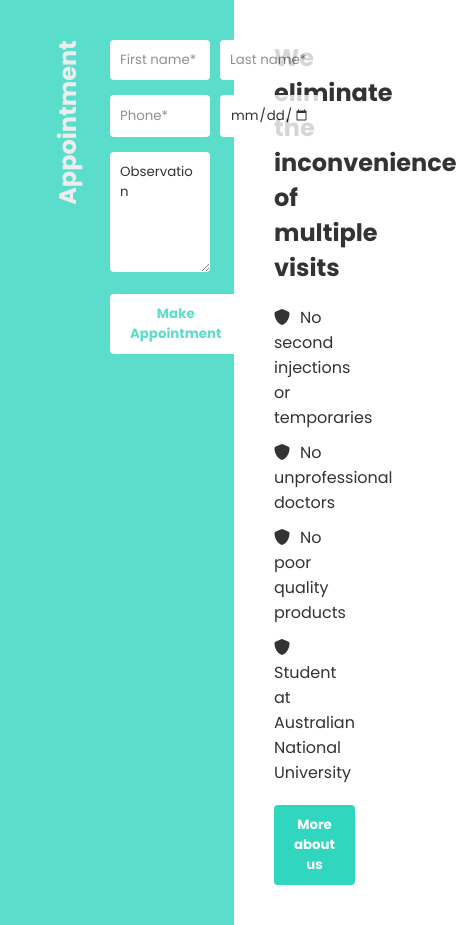
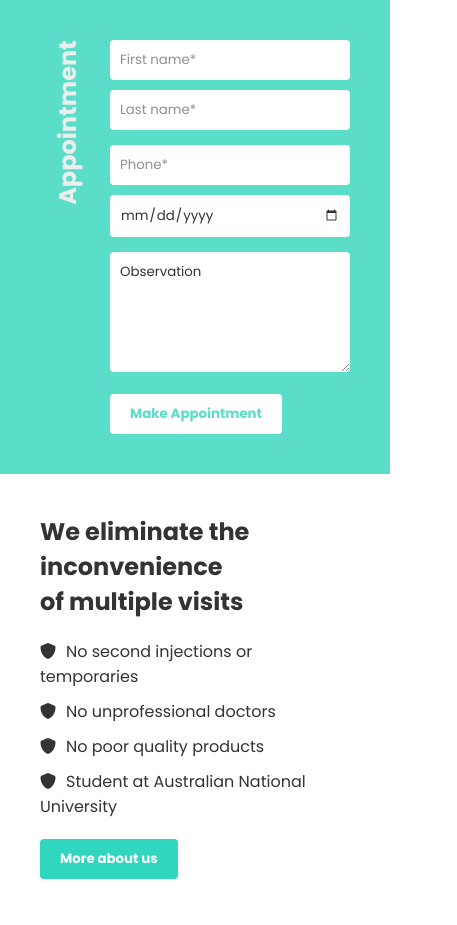
Before and after one commit to nafiulkabirbd/150-sections-class-1, a plain HTML site: page index.html in a window 390 px wide. Shown: the whole page, 457 px wide, since content can reach past the window. Drawn offline with Linux system fonts and the light colour scheme.

Commit message:
responsive added

```diff
--- a/assets/css/style.css
+++ b/assets/css/style.css
@@ -20,12 +20,13 @@
 /* appointment style start */
 .appointment-container {
   display: flex;
+  height: 100vh;
 }
 
 .form-container {
-  min-width: 60%;
+  min-width: 70%;
   flex: 1;
-  padding: 40px;
+  padding: 200px 40px;
   background-color: #31d6be;
   opacity: 0.8;
 }
@@ -37,7 +38,7 @@
   transform: rotate(270deg);
   position: absolute;
   left: -15px;
-  top: 105px;
+  top: 265px;
 }
 
 form {
@@ -76,9 +77,9 @@ textarea {
 }
 
 .info-container {
-  min-width: 40%;
+  min-width: 30%;
   flex: 1;
-  padding: 40px;
+  padding: 200px 40px;
 }
 
 .info-title {
@@ -113,3 +114,27 @@ textarea {
   padding: 10px 20px;
   cursor: pointer;
 }
+
+/* responsive style start */
+@media (max-width: 768px) {
+  .appointment-container {
+    flex-direction: column;
+  }
+
+  .form-container {
+    padding: 40px;
+  }
+
+  .vertical-text {
+    left: -15px;
+    top: 105px;
+  }
+
+  .row {
+    flex-direction: column;
+  }
+
+  .info-container {
+    padding: 40px;
+  }
+}
```
